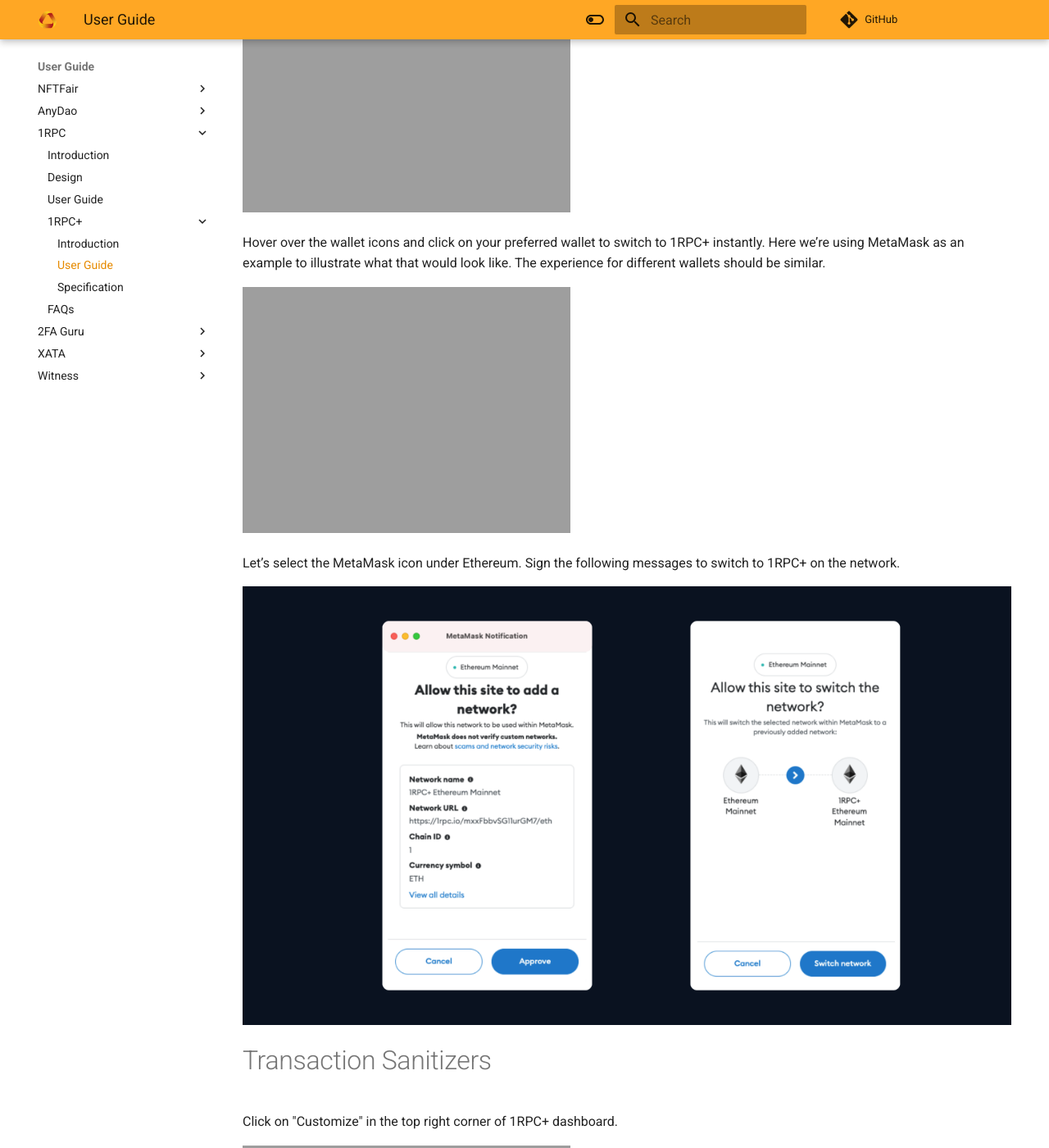
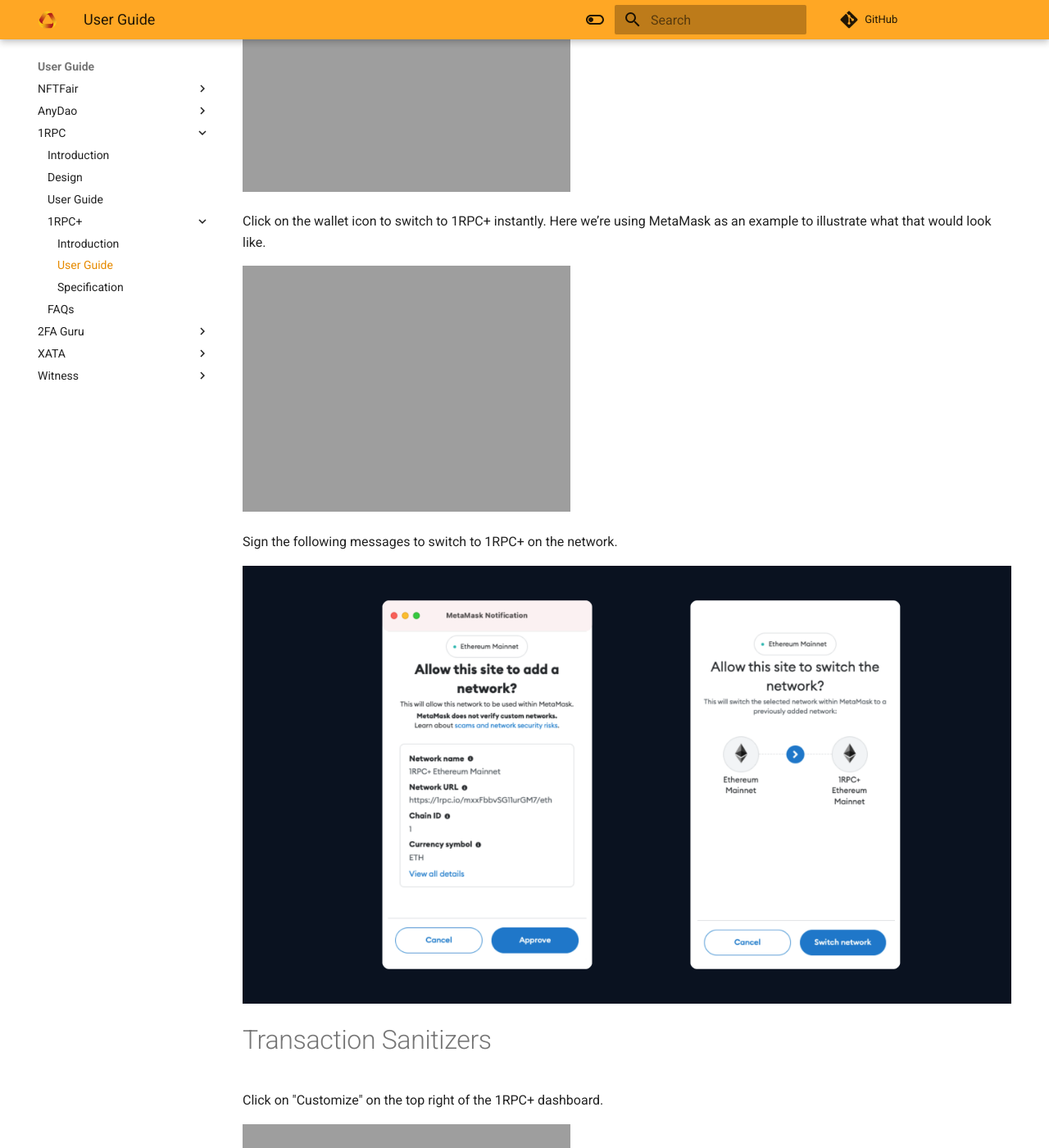
Before and after one commit to automata-network/docs, an MkDocs documentation site: the page built from docs/1rpc/1rpcplus/guide.md, in a window 1280 px wide and 1400 px high, scrolled down 2733 px. Shown: the whole window at 82% size. Built offline with MkDocs 1.6.1 and Material for MkDocs 9.7.7, drawn with Linux system fonts in a browser that asks for light colours; nearby versions of some CDN libraries; comment, search, counter and statistics services are not loaded; some of the changed text lies outside the part shown.

```diff
--- a/docs/1rpc/1rpcplus/guide.md
+++ b/docs/1rpc/1rpcplus/guide.md
@@ -1,6 +1,6 @@
 # User Guide
 
-Click on the "Sign in" button on the top right of the page. 1RPC+ is currently in private alpha and accessible via waitlist only, so check that you’re using the correct wallet address.
+Click on 'Meet 1RPC+' on the top right of the page.
 
 ![](../../assets/1rpc/1RPC+_1.png){style="zoom:100%"}
 
@@ -24,17 +24,17 @@ The status gives an indication of the daily limit for the number of relays suppo
 
 ![](../../assets/1rpc/1RPC+_6.png){style="zoom:100%"}
 
-Hover over the wallet icons and click on your preferred wallet to switch to 1RPC+ instantly. Here we’re using MetaMask as an example to illustrate what that would look like. The experience for different wallets should be similar.
+Click on the wallet icon to switch to 1RPC+ instantly. Here we’re using MetaMask as an example to illustrate what that would look like.
 
 ![](../../assets/1rpc/1RPC+_7.png){style="zoom:100%"}
 
-Let’s select the MetaMask icon under Ethereum. Sign the following messages to switch to 1RPC+ on the network.
+Sign the following messages to switch to 1RPC+ on the network.
 
 ![](../../assets/1rpc/1RPC+_8.png){style="zoom:100%"}
 
 # Transaction Sanitizers
 
-Click on "Customize" in the top right corner of 1RPC+ dashboard.
+Click on "Customize" on the top right of the 1RPC+ dashboard.
 
 ![](../../assets/1rpc/1RPC+_9.png){style="zoom:100%"}
 
```
Also changed, not shown: other parts of docs/1rpc/1rpcplus/guide.md (+1 -1 lines), docs/1rpc/1rpcplus/introduction.md (+1 -3 lines), docs/1rpc/1rpcplus/spec.md (+1 -1 lines), docs/1rpc/faq.md (+1 -3 lines), docs/1rpc/guide.md (+3 -7 lines), docs/assets/1rpc/1RPC+_2.png, 10 other files.
